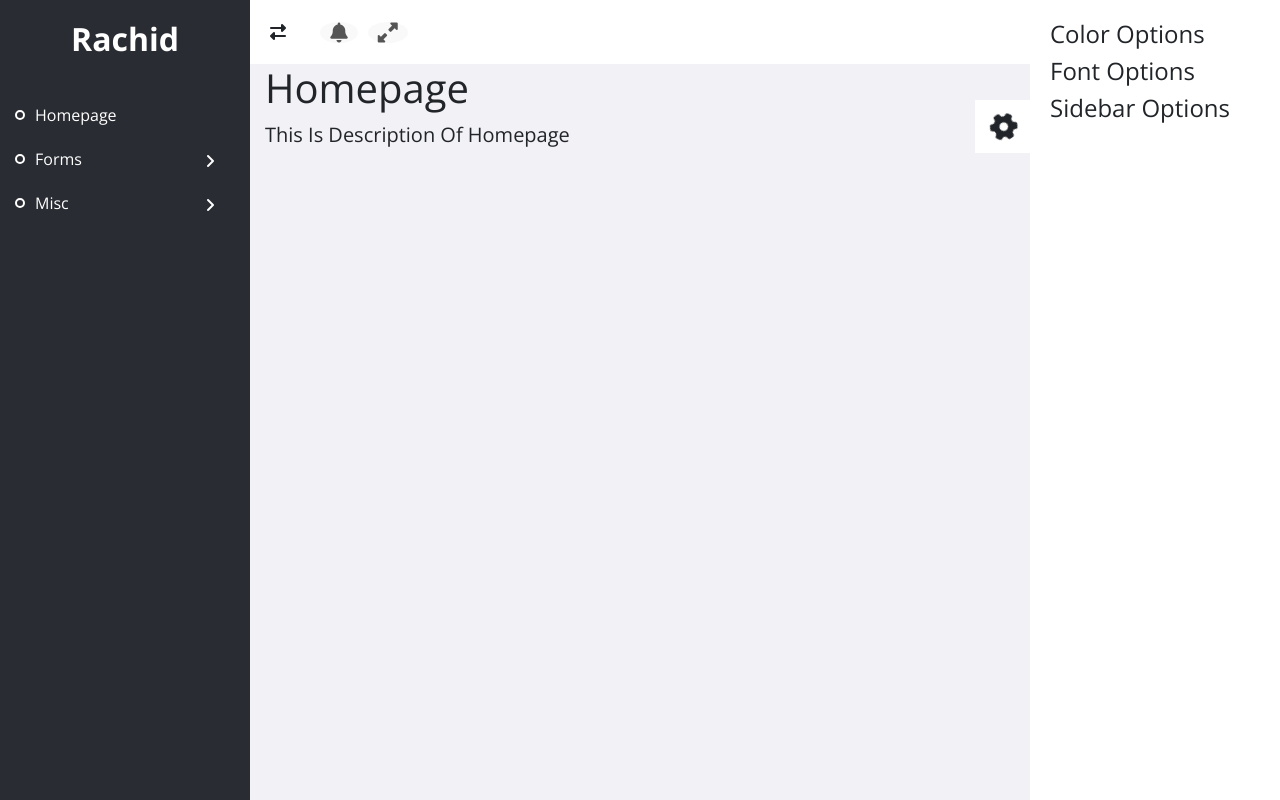
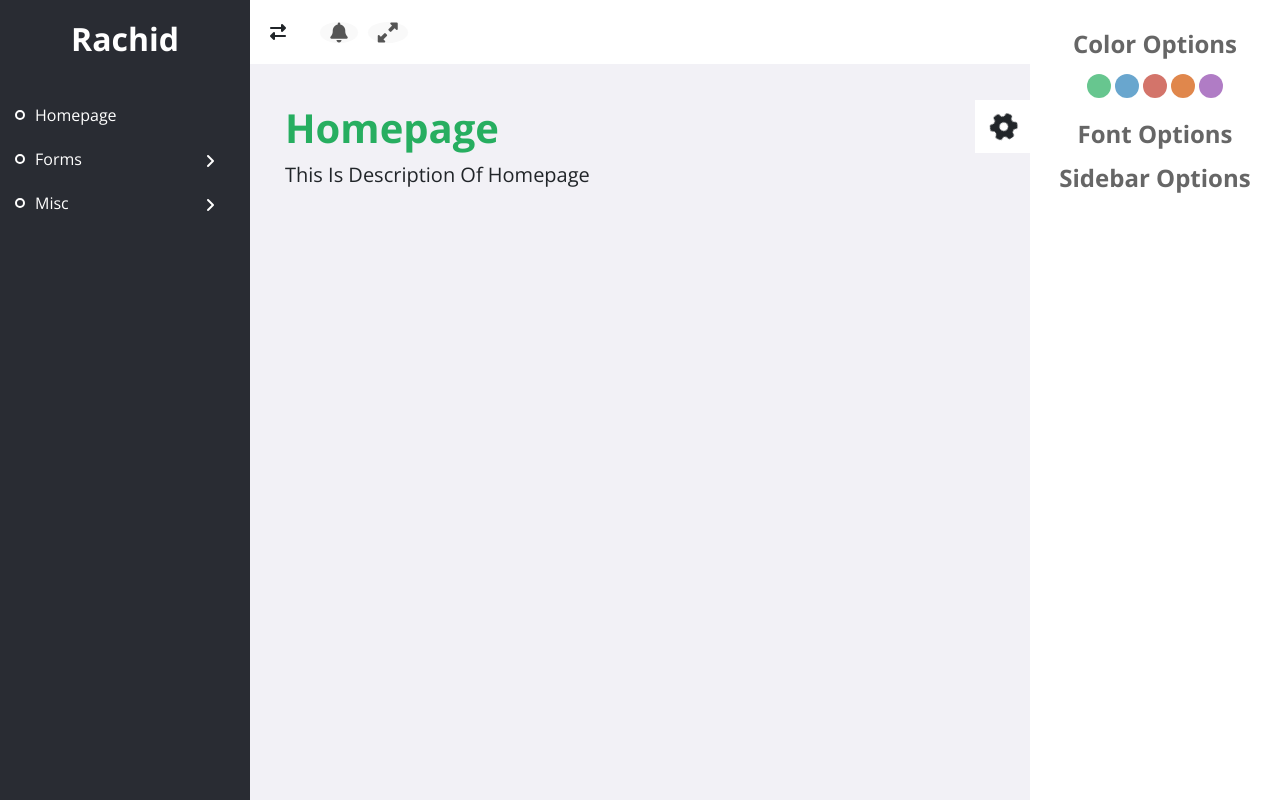
Before and after one commit to Rachid22D/Ultimte-Front-End, a website: page stages/html/homepage.pug in a window 1280 px wide. Both pictures are taken after a click on the element 1253 px from the left and 126 px from the top of the page. Drawn offline with nearby package versions, Linux system fonts and the light colour scheme; files that its build step writes are made by us from their sources; files whose address does not match are found by name.

Commit message:
Lesson 23, 24

```diff
--- a/stages/css/main.scss
+++ b/stages/css/main.scss
@@ -4,4 +4,4 @@
 @import "sass/layout/sidebar";
 @import "sass/layout/header";
 
-@import "sass/components/settings-box.scss"
+@import "sass/components/settings-box.scss";
--- a/stages/css/sass/components/settings-box.scss
+++ b/stages/css/sass/components/settings-box.scss
@@ -8,6 +8,11 @@
     z-index: 1000;
     padding: 20px;
     transition: 0.3s;
+    .option-title {
+        font-weight: bold;
+        color: #666666;
+        margin: 10px 0 15px;
+    }
     .toggle-settings {
         position: absolute;
         left: -55px;
@@ -21,4 +26,25 @@
     &.hide-settings {
         right: -250px;
     }
+    .color-options {
+        ul {
+            $colors: #27ae60, #2980b9, #c0392b, #d35400, #8e44ad ;
+            @for $i from 1 through length($colors) {
+                li:nth-child(#{$i}) {
+                    background-color: nth($colors, $i);
+                }
+            }
+            li {
+                width: 24px;
+                height: 24px;
+                border-radius: 50%;
+                opacity: 0.7;
+                cursor: pointer;
+                display: inline-block;
+                &:active {
+                    opacity: 1;
+                }
+            }
+        }
+    }
 }
--- a/stages/css/sass/layout/_global.scss
+++ b/stages/css/sass/layout/_global.scss
@@ -17,4 +17,13 @@ body {
             width: 100%;
         }
     }
+    .page-head {
+        margin-top: 20px;
+        padding: 20px;
+        .page-title {
+            font-weight: bold;
+            color: #27ae60
+        }
+
+    }
 }
--- a/stages/css/sass/options/_color.scss
+++ b/stages/css/sass/options/_color.scss
@@ -1,10 +1,25 @@
-$themes: (green-theme: (color: #27ae60),
-    blue-theme: (color: #2980b9),
-    red-theme: (color: #c0392b));
+$themes: (
+    green-theme: (
+        color: #27ae60
+    ),
+    blue-theme: (
+        color: #2980b9
+    ),
+    red-theme: (
+        color: #c0392b
+    ),
+    orange-theme: (
+        color: #d35400
+    ),
+    purple-theme: (
+        color: #8e44ad
+    )
+);
+
 @each $theme,
 $map in $themes {
     .#{$theme} {
-        .classname {
+        .page .page-head .page-title {
             color: map-get($map, color);
         }
     }
--- a/stages/html/pug/components/settings-box.pug
+++ b/stages/html/pug/components/settings-box.pug
@@ -1,10 +1,14 @@
 .settings-box.hide-settings
     .toggle-settings
         i.fas.fa-cog.fa-lg
-    .settings-content
+    .settings-content.text-center
+        .option-box.color-options.text-center
+            h4.option-title Color Options
+            - var themes = ['green-theme', 'blue-theme', 'red-theme', 'orange-theme', 'purple-theme']
+            ul.list-unstyled
+                each theme in themes
+                    li(data-theme=theme)
         .option-box
-            h4 Color Options
+            h4.option-title Font Options
         .option-box
-            h4 Font Options
-        .option-box
-            h4 Sidebar Options
+            h4.option-title Sidebar Options
--- a/stages/js/main.js
+++ b/stages/js/main.js
@@ -3,6 +3,7 @@ $(function () {
     $('.toggle-sidebar').on('click', function () {
         $('.content-area, .sidebar').toggleClass('no-sidebar');
     });
+
     //Toggle Submenu
     $('.toggle-submenu').on('click', function () {
         $(this)
@@ -12,6 +13,7 @@ $(function () {
             .next('.child-links')
             .slideToggle();
     });
+
     // Open / Close Fullscreen
     $('.toggle-fullscreen').on('click', function () {
         $(this).toggleClass('full-screen');
@@ -21,12 +23,37 @@ $(function () {
             closeFullscreen();
         }
     });
+
     // Toggle Settings
     $('.toggle-settings').on('click', function () {
-        $(this).find('i').toggleClass('fa-spin');
-        $(this).parent().toggleClass('hide-settings');
+        $(this)
+            .find('i')
+            .toggleClass('fa-spin');
+        $(this)
+            .parent()
+            .toggleClass('hide-settings');
+    });
+
+    // Switch Color Themes
+    var themesClasses = [];
+    $('.color-options li')
+        .each(function () {
+            themesClasses.push($(this).data("theme"));
+        });
+    $('.color-options li').on("click", function () {
+        $(this)
+            .addClass("active")
+            .siblings()
+            .removeClass("active");
+        $("body")
+            .removeClass(themesClasses.join(" "))
+            .addClass($(this).data("theme"));
     });
 });
+
+
+
+
 
 var elem = document.documentElement;
 
```
Also changed, not shown: dist/css/main.css, dist/homepage.html, dist/js/main-min.js, dist/js/main.js, 1 other file.
